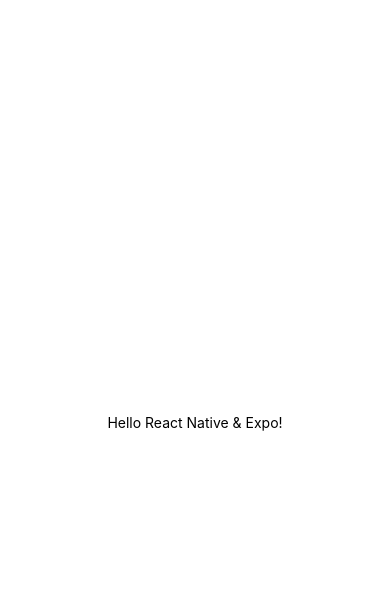
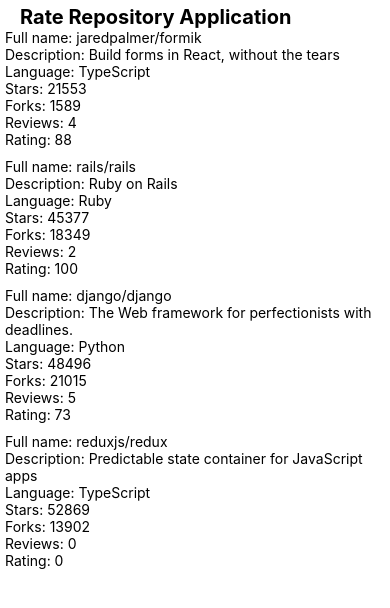
Before and after one commit to lchz/rate-repository-app, a React Native app: screen / in a window 390 px wide. Shown: the top 608 px of the page. Built offline with nearby package versions, Linux system fonts and the light colour scheme.

Commit message:
first version of the reviewed repo list

```diff
--- a/App.js
+++ b/App.js
@@ -1,22 +1,36 @@
-import { StatusBar } from 'expo-status-bar';
-import { StyleSheet, Text, View } from 'react-native';
+// import { StatusBar } from 'expo-status-bar';
+// import { Pressable, StyleSheet, Text, View, Alert } from 'react-native';
 
-export default function App() {
-  return (
-    <View style={styles.container}>
-      <Text>Hello React Native & Expo!</Text>
-      <StatusBar style="auto" />
-    </View>
-  );
+import Main from './src/components/Main';
+
+const App = () => {
+  return <Main />
 }
 
-const styles = StyleSheet.create({
-  container: {
-    flex: 1,
-    backgroundColor: '#fff',
-    alignItems: 'center',
-    justifyContent: 'center',
-  },
-});
+export default App;
+
+// export default function App() {
+//   console.log("This is debugger!")
+//   return (
+//     <View style={styles.container}>
+//       <Text>Hello React Native & Expo!</Text>
+
+//       <Pressable onPress={() => Alert.alert('You pressed the text!')}>
+//         <Text>You can press meeee</Text>
+//       </Pressable>
+
+//       <StatusBar style="auto" />
+//     </View>
+//   );
+// }
+
+// const styles = StyleSheet.create({
+//   container: {
+//     flex: 1,
+//     backgroundColor: '#fff',
+//     alignItems: 'center',
+//     justifyContent: 'center',
+//   },
+// });
 
     // "expo": "~46.0.21",
--- /dev/null
+++ b/src/components/Main.jsx
@@ -0,0 +1,35 @@
+import Constants from 'expo-constants';
+import {Text, StyleSheet, View} from 'react-native';
+import RepositoryList from './RepositoryList';
+
+const styles = StyleSheet.create({
+    container: {
+        marginTop: Constants.statusBarHeight,
+        flexGrow: 1,
+        flexShrink: 1,
+    },
+    header: {
+        fontSize: 20,
+        fontWeight: 'bold',
+        marginLeft: 20,
+        marginTop: 5
+    },
+
+})
+
+const Main = () => {
+    console.log("Main---")
+    return (
+        <View style={styles.container}>
+
+            <Text style={styles.header}>Rate Repository Application</Text>
+
+            <View style={styles.container}>
+                <RepositoryList />
+            </View>
+        </View>
+
+    )
+}
+
+export default Main;
--- /dev/null
+++ b/src/components/RepositoryItem.jsx
@@ -0,0 +1,30 @@
+import {Text, StyleSheet, View} from 'react-native';
+import Constants from 'expo-constants';
+
+
+const styles = StyleSheet.create({
+    container: {
+        marginTop: Constants.statusBarHeight,
+        flexGrow: 1,
+        flexShrink: 1,
+        marginLeft: 5
+    },
+
+})
+
+
+const Item = ({repo}) => {
+    return (
+        <View style={styles.container}>
+            <Text>Full name: {repo.fullName}</Text>
+            <Text>Description: {repo.description}</Text>
+            <Text>Language: {repo.language}</Text>
+            <Text>Stars: {repo.stargazersCount}</Text>
+            <Text>Forks: {repo.forksCount}</Text>
+            <Text>Reviews: {repo.reviewCount}</Text>
+            <Text>Rating: {repo.ratingAverage}</Text>
+        </View>
+    )
+}
+
+export default Item;
--- /dev/null
+++ b/src/components/RepositoryList.jsx
@@ -0,0 +1,71 @@
+import { FlatList, View, StyleSheet } from 'react-native';
+import Item from './RepositoryItem';
+
+const styles = StyleSheet.create({
+  separator: {
+    height: 10,
+  },
+});
+
+const repositories = [
+  {
+    id: 'jaredpalmer.formik',
+    fullName: 'jaredpalmer/formik',
+    description: 'Build forms in React, without the tears',
+    language: 'TypeScript',
+    forksCount: 1589,
+    stargazersCount: 21553,
+    ratingAverage: 88,
+    reviewCount: 4,
+    ownerAvatarUrl: 'https://avatars2.githubusercontent.com/u/4060187?v=4',
+  },
+  {
+    id: 'rails.rails',
+    fullName: 'rails/rails',
+    description: 'Ruby on Rails',
+    language: 'Ruby',
+    forksCount: 18349,
+    stargazersCount: 45377,
+    ratingAverage: 100,
+    reviewCount: 2,
+    ownerAvatarUrl: 'https://avatars1.githubusercontent.com/u/4223?v=4',
+  },
+  {
+    id: 'django.django',
+    fullName: 'django/django',
+    description: 'The Web framework for perfectionists with deadlines.',
+    language: 'Python',
+    forksCount: 21015,
+    stargazersCount: 48496,
+    ratingAverage: 73,
+    reviewCount: 5,
+    ownerAvatarUrl: 'https://avatars2.githubusercontent.com/u/27804?v=4',
+  },
+  {
+    id: 'reduxjs.redux',
+    fullName: 'reduxjs/redux',
+    description: 'Predictable state container for JavaScript apps',
+    language: 'TypeScript',
+    forksCount: 13902,
+    stargazersCount: 52869,
+    ratingAverage: 0,
+    reviewCount: 0,
+    ownerAvatarUrl: 'https://avatars3.githubusercontent.com/u/13142323?v=4',
+  },
+];
+
+const ItemSeparator = () => <View style={styles.separator} />;
+
+const RepositoryList = () => {
+  return (
+    <FlatList
+      data={repositories}
+      ItemSeparatorComponent={ItemSeparator}
+
+      renderItem = {({item}) => <Item repo={item} />}
+      keyExtractor = {item => item.id}
+    />
+  );
+};
+
+export default RepositoryList;
```
Also changed, not shown: 1 other file (tests, documents, lock files or other folders).
